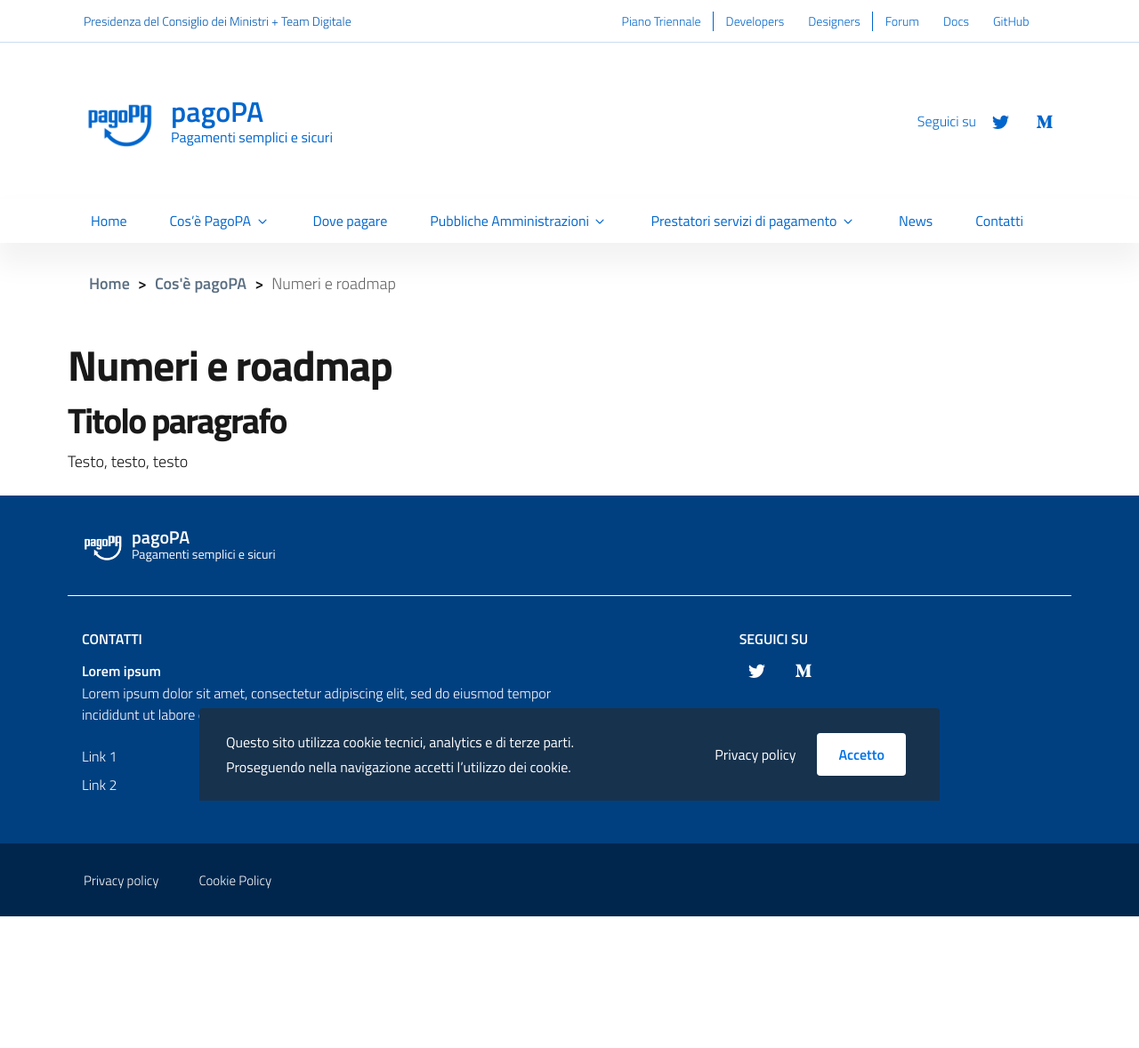
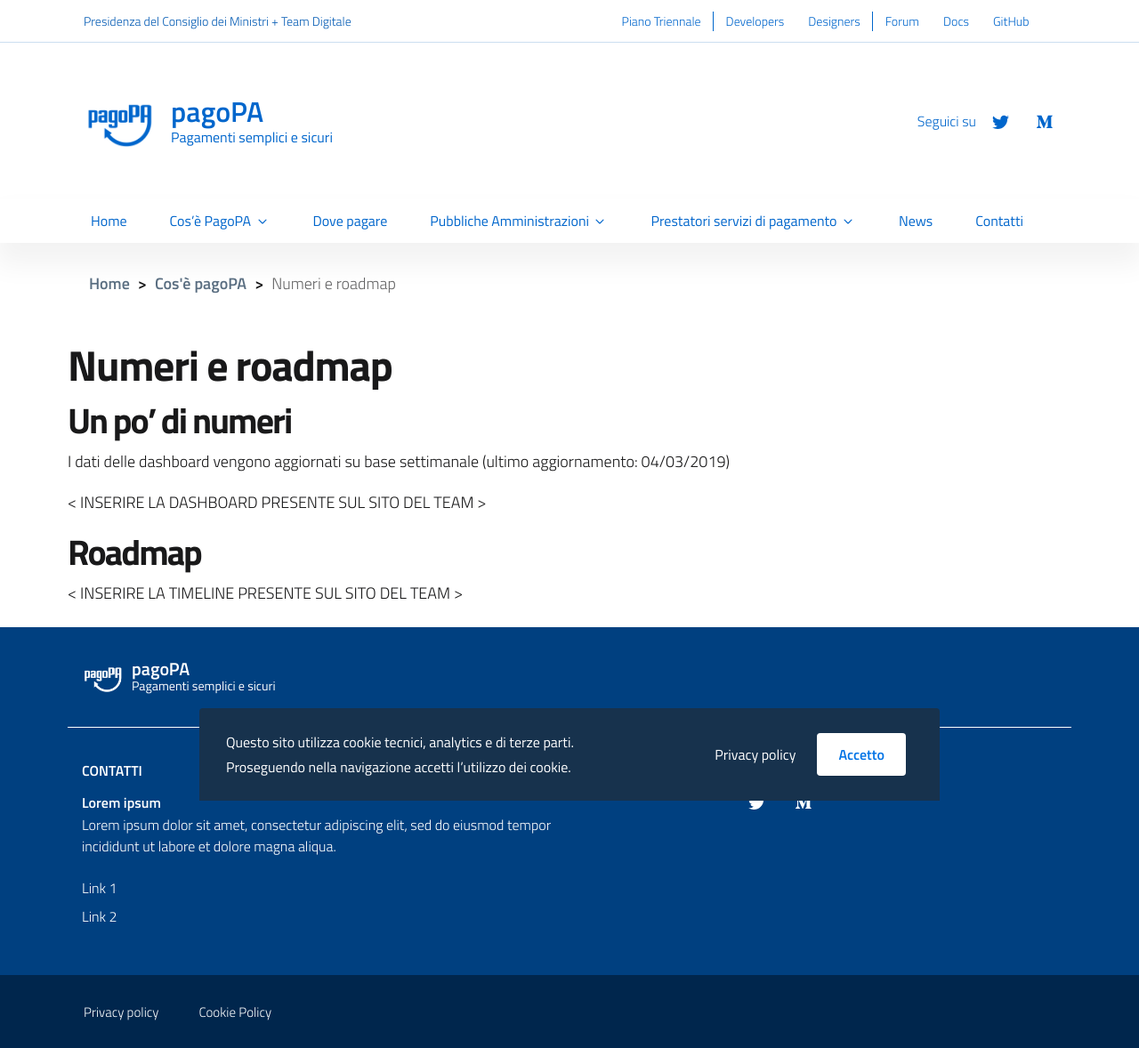
Before and after one commit to pagopa/site-pagopa.gov.it, a Jekyll site: the page built from it/cos-e-pago-pa-numeri-e-roadmap.md, in a window 1280 px wide. Shown: the whole page at 89% size. Built offline with Jekyll 4.4.1, drawn with Linux system fonts in a browser that asks for light colours; before the commit the page ends 1030 px from its top, so only the background shows below that.

Commit message:
Update cos-e-pago-pa-numeri-e-roadmap.md

```diff
--- a/it/cos-e-pago-pa-numeri-e-roadmap.md
+++ b/it/cos-e-pago-pa-numeri-e-roadmap.md
@@ -12,6 +12,12 @@
   - /cos-e-pago-pa: Cos'è pagoPA
 ---
 
-## Titolo paragrafo
+## Un po' di numeri
 
-Testo, testo, testo
+I dati delle dashboard vengono aggiornati su base settimanale (ultimo aggiornamento: 04/03/2019)
+
+< INSERIRE LA DASHBOARD PRESENTE SUL SITO DEL TEAM >
+
+## Roadmap
+
+< INSERIRE LA TIMELINE PRESENTE SUL SITO DEL TEAM >
```
